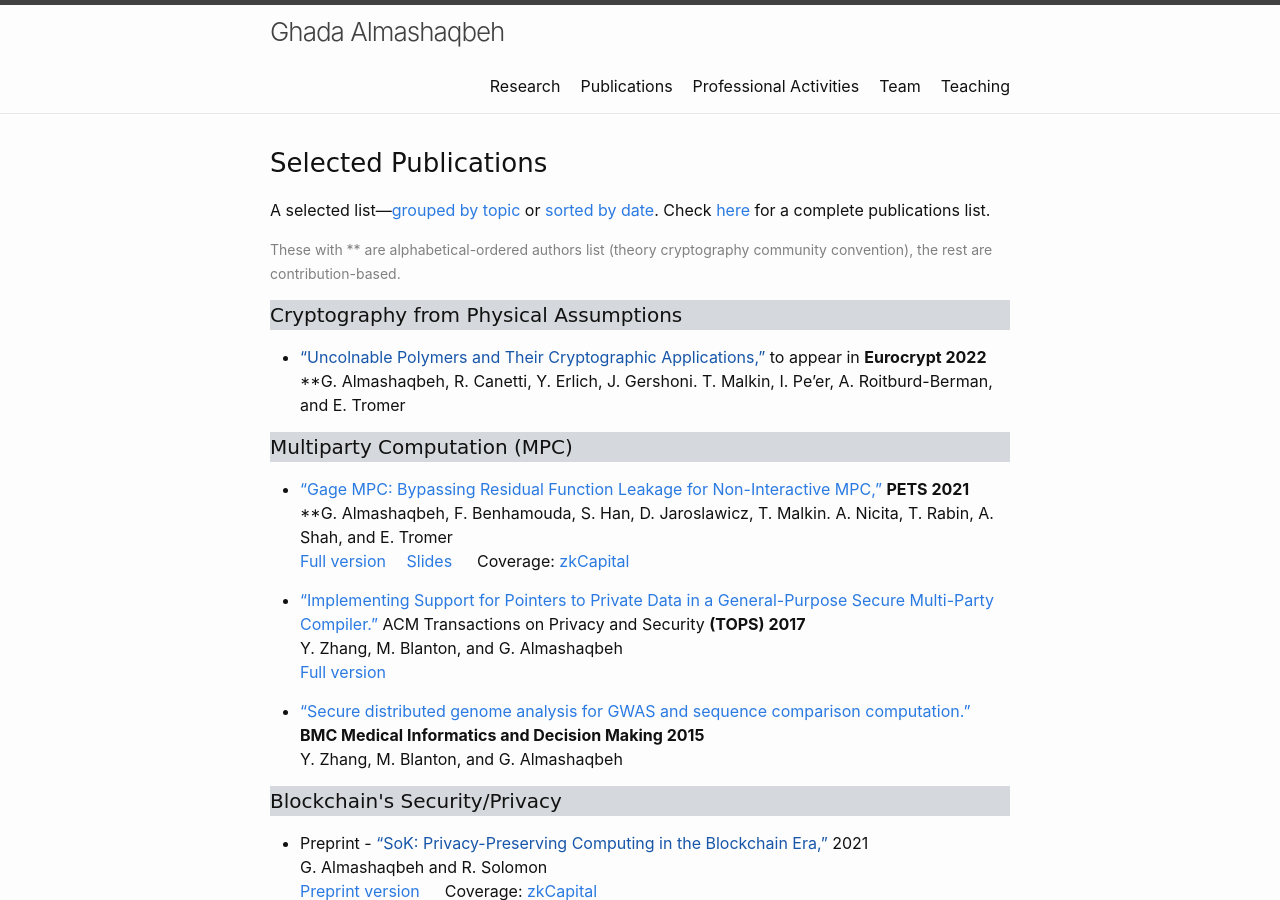
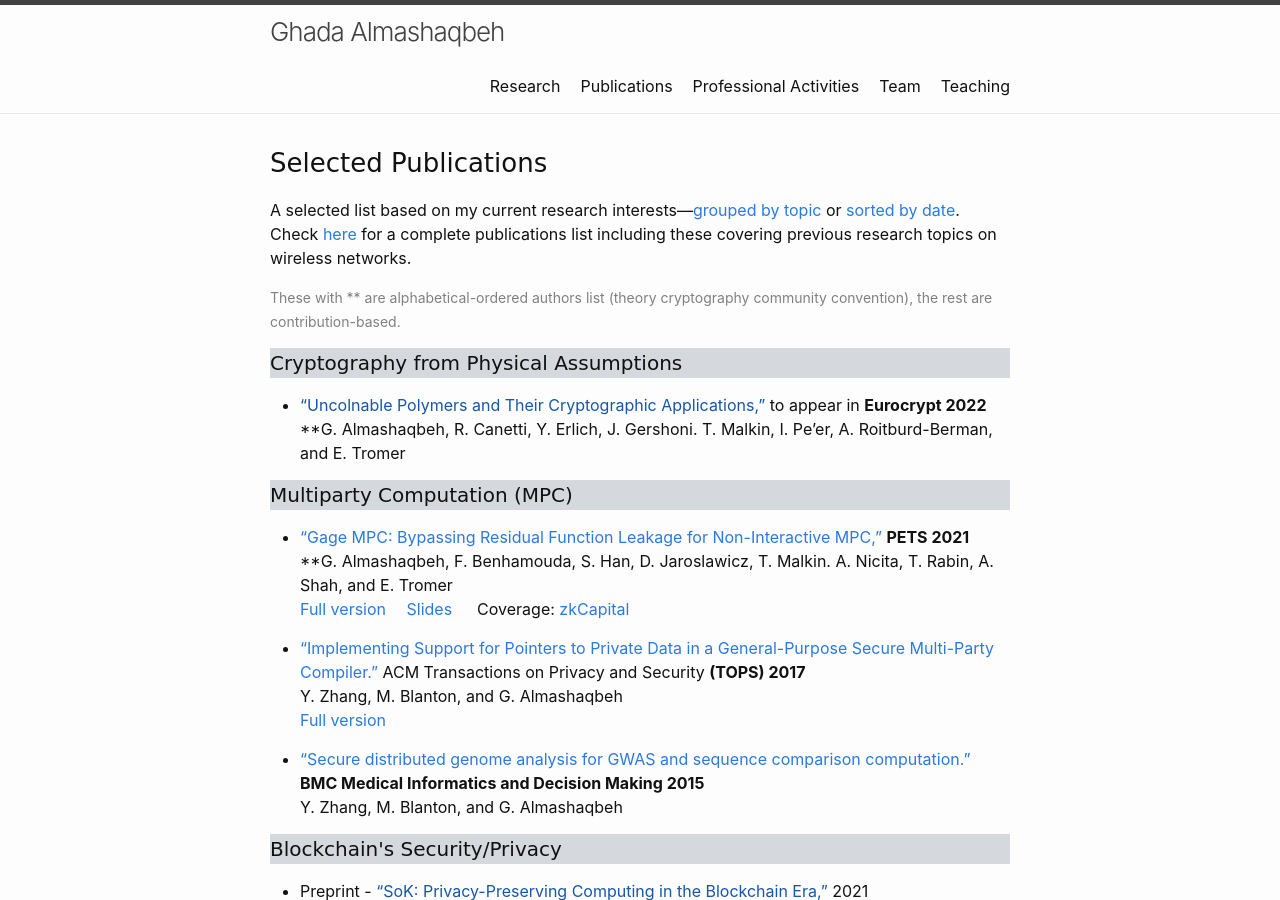
Before and after one commit to GhadaAlmashaqbeh/GhadaAlmashaqbeh.github.io, a Jekyll site: the page built from 02-publications.md, in a window 1280 px wide and 900 px high. Built offline with Jekyll 4.4.1, drawn with Linux system fonts in a browser that asks for light colours.

Commit message:
edit pub list

```diff
--- a/02-publications.md
+++ b/02-publications.md
@@ -6,7 +6,8 @@ permalink: /publications/
 
 <h3 style="font-family: 'Comic Sans MS'; margin-top: -30px;">Selected Publications</h3>
 
-A selected list---[grouped by topic](https://ghadaalmashaqbeh.github.io/publications/) or [sorted by date](https://ghadaalmashaqbeh.github.io/publications/by-date/). Check [here](https://scholar.google.com/citations?hl=en&user=QKIkII0AAAAJ&view_op=list_works&sortby=pubdate) for a complete publications list.<br/>
+A selected list based on my current research interests---[grouped by topic](https://ghadaalmashaqbeh.github.io/publications/) or [sorted by date](https://ghadaalmashaqbeh.github.io/publications/by-date/).
+Check [here](https://scholar.google.com/citations?hl=en&user=QKIkII0AAAAJ&view_op=list_works&sortby=pubdate) for a complete publications list including these covering previous research topics on wireless networks.<br/>
 
 <span style="color:grey;font-size:14px;">These with \*\* are alphabetical-ordered authors list (theory cryptography community convention), the rest are contribution-based.</span>
 
```
Also changed, not shown: publications-date.md (+2 -1 lines).
